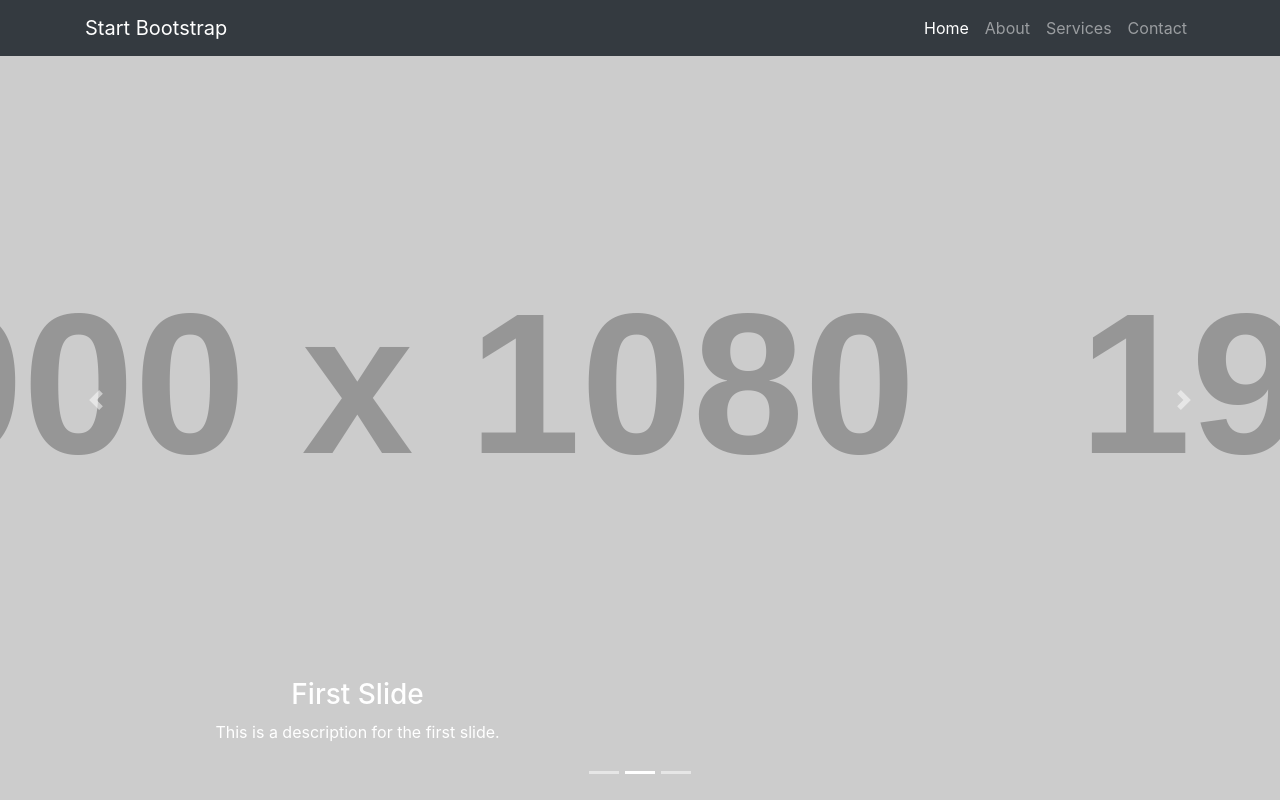
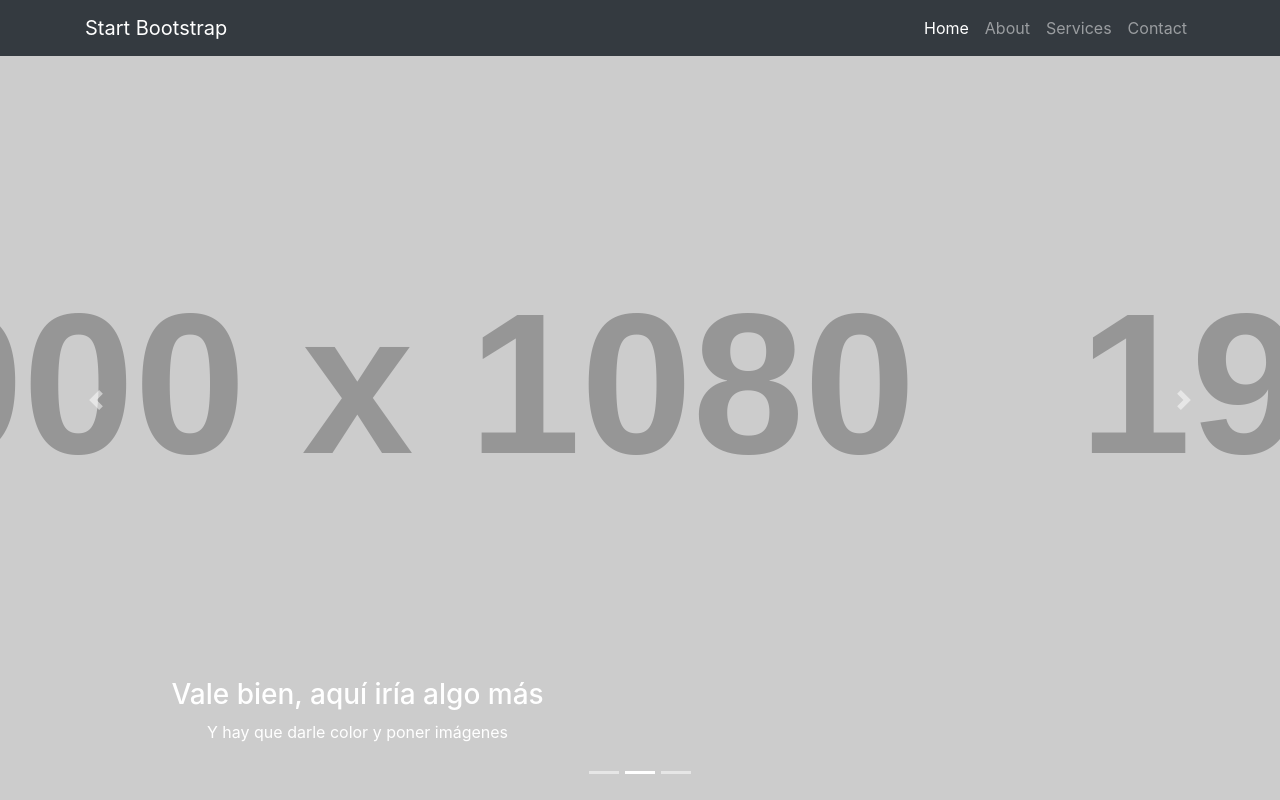
Before and after one commit to krysnh/Ciclo-viral-SARS-CoV-2-, a website: page index.html in a window 1280 px wide. Shown: the top 800 px of the page. Drawn offline with Linux system fonts and the light colour scheme; placeholder pictures from the web are drawn by us.

Commit message:
Update index.html

```diff
--- a/index.html
+++ b/index.html
@@ -8,7 +8,7 @@
     <meta name="description" content="">
     <meta name="author" content="">
 
-    <title>Full Slider - Start Bootstrap Template</title>
+    <title>Full CdCMx - Ciclo viral del SARS-CoV-2</title>
 
     <!-- Bootstrap core CSS -->
     <link href="vendor/bootstrap/css/bootstrap.min.css" rel="stylesheet">
@@ -59,8 +59,8 @@
           <!-- Slide One - Set the background image for this slide in the line below -->
           <div class="carousel-item active" style="background-image: url('http://placehold.it/1900x1080')">
             <div class="carousel-caption d-none d-md-block">
-              <h3>First Slide</h3>
-              <p>This is a description for the first slide.</p>
+              <h3>Vale bien, aquí iría algo más</h3>
+              <p>Y hay que darle color y poner imágenes</p>
             </div>
           </div>
           <!-- Slide Two - Set the background image for this slide in the line below -->
```
